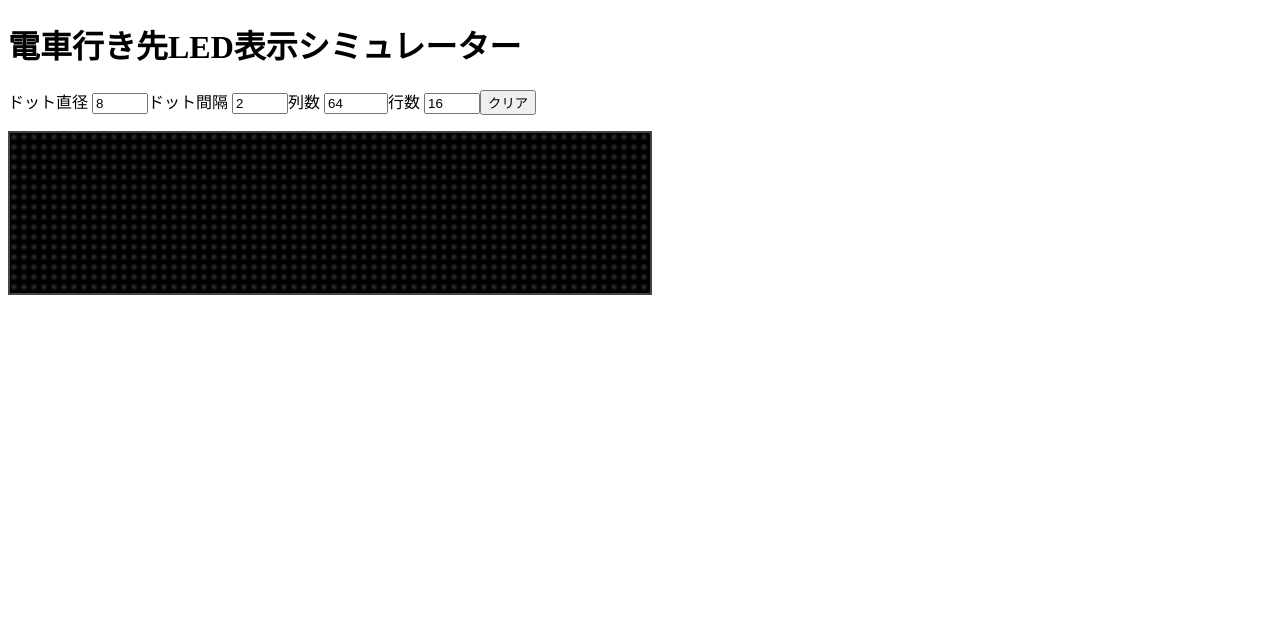
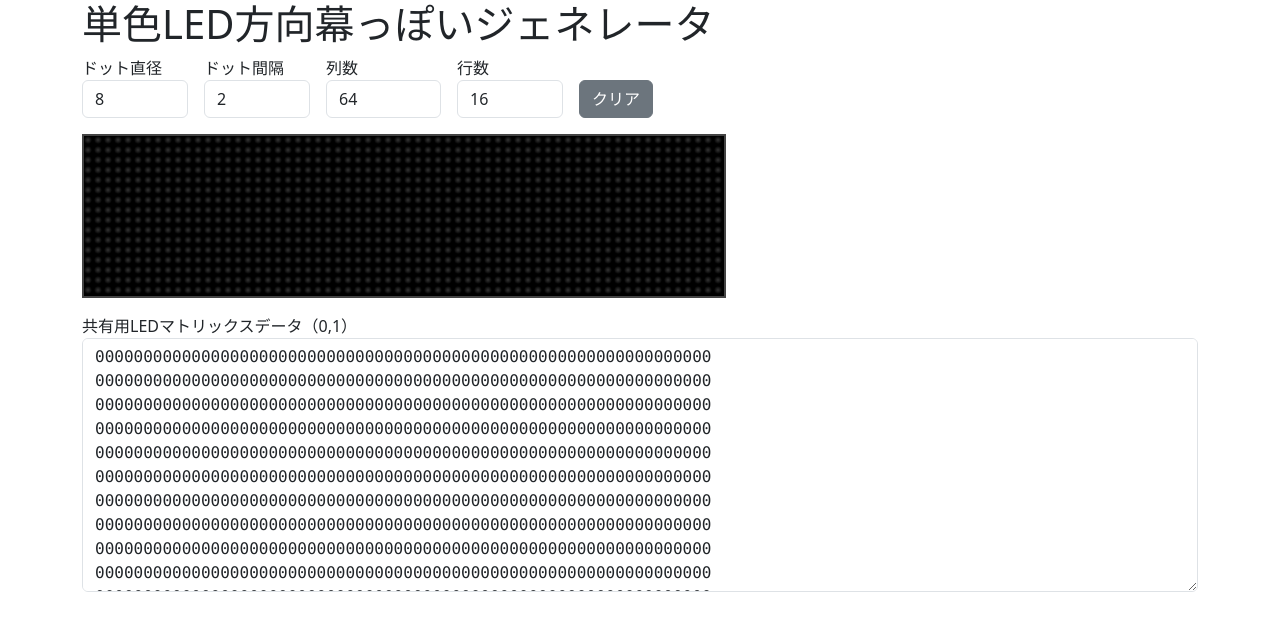
Before and after one commit to windyakin/direction-led-simulator, a Vue app: page / in a window 1280 px wide. Shown: the top 630 px of the page. Built offline with nearby package versions, Linux system fonts and the light colour scheme.

Commit message:
Bootstrap導入

```diff
--- a/index.html
+++ b/index.html
@@ -1,5 +1,5 @@
 <!doctype html>
-<html lang="en">
+<html lang="ja">
   <head>
     <meta charset="UTF-8" />
     <link rel="icon" type="image/svg+xml" href="/vite.svg" />
--- a/package.json
+++ b/package.json
@@ -12,8 +12,11 @@
     "vue": "^3.5.13"
   },
   "devDependencies": {
+    "@popperjs/core": "^2.11.8",
     "@vitejs/plugin-vue": "^5.2.3",
     "@vue/tsconfig": "^0.7.0",
+    "bootstrap": "^5.3.7",
+    "sass": "^1.89.2",
     "typescript": "~5.8.3",
     "vite": "^6.3.5",
     "vue-tsc": "^2.2.8"
--- a/src/App.vue
+++ b/src/App.vue
@@ -9,6 +9,40 @@ const rows = ref(16);
 // 2 次元配列（反応性）
 const grid = reactive<boolean[][]>([]);
 const canvas = ref({} as HTMLCanvasElement);
+
+// テキストエリア用のref
+const gridText = ref("");
+
+// grid -> テキスト変換
+const gridToText = () =>
+  grid.map(row => row.map(cell => (cell ? "1" : "0")).join("")).join("\n");
+// テキスト -> grid変換
+const textToGrid = (text: string) => {
+  const lines = text.split("\n");
+  for (let y = 0; y < rows.value; y++) {
+    const line = lines[y] || "";
+    for (let x = 0; x < cols.value; x++) {
+      grid[y][x] = line[x] === "1";
+    }
+  }
+  scheduleRender();
+};
+
+// gridの変更をテキストに反映
+watch(
+  () => grid.map(row => row.join("")),
+  () => {
+    gridText.value = gridToText();
+  },
+  { deep: true, immediate: true }
+);
+// テキストエリアの変更をgridに反映
+watch(
+  gridText,
+  (val) => {
+    textToGrid(val);
+  }
+);
 
 // ---- ユーティリティ ----
 const ensureGridSize = () => {
@@ -82,7 +116,7 @@ const scheduleRender = () => {
 };
 
 // ---- 座標→セル ----
-const cellFromEvent = e => {
+const cellFromEvent = (e: PointerEvent) => {
   const rect = canvas.value.getBoundingClientRect();
   const s = skip();
   const x = Math.floor((e.clientX - rect.left) / s);
@@ -95,7 +129,7 @@ const cellFromEvent = e => {
 let drawing = false;
 let drawState = false;
 
-const pointerDown = e => {
+const pointerDown = (e: PointerEvent) => {
   e.preventDefault();
   const cell = cellFromEvent(e);
   if (!cell) return;
@@ -104,7 +138,7 @@ const pointerDown = e => {
   drawing = true;
   scheduleRender();
 };
-const pointerMove = e => {
+const pointerMove = (e: PointerEvent) => {
   if (!drawing) return;
   const cell = cellFromEvent(e);
   if (!cell) return;
@@ -137,25 +171,40 @@ watch([rows, cols], () => { ensureGridSize(); scheduleRender(); });
 </script>
 
 <template>
+  <div class="container">
+    <div class="row">
+      <div class="col">
+        <h1>
+          単色LED方向幕っぽいジェネレータ
+        </h1>
 
-    <h1 class="text-xl font-bold">電車行き先LED表示シミュレーター</h1>
-
-    <div class="controls">
+        <div class="d-flex flex-wrap align-items-end mb-3 gap-3">
           <label>ドット直径
-        <input type="number" v-model.number="dotSize" min="2" max="20" />
+            <input type="number" v-model.number="dotSize" min="2" max="20" class="form-control" />
           </label>
           <label>ドット間隔
-        <input type="number" v-model.number="gap" min="2" max="20" />
+            <input type="number" v-model.number="gap" min="2" max="20" class="form-control">
           </label>
           <label>列数
-        <input type="number" v-model.number="cols" min="8" max="128" />
+            <input type="number" v-model.number="cols" min="8" max="128" class="form-control"/>
           </label>
           <label>行数
-        <input type="number" v-model.number="rows" min="4" max="64" />
+            <input type="number" v-model.number="rows" min="4" max="64" class="form-control"/>
           </label>
-      <button @click="clear">クリア</button>
+          <button @click="clear" class="btn btn-secondary">クリア</button>
         </div>
         <canvas ref="canvas"></canvas>
+        <div class="mt-3">
+          <label>共有用LEDマトリックスデータ（0,1）</label>
+          <textarea
+            v-model="gridText"
+            rows="10"
+            class="form-control font-monospace"
+          ></textarea>
+        </div>
+      </div>
+    </div>
+  </div>
 </template>
 
 <style scoped>
--- a/src/main.ts
+++ b/src/main.ts
@@ -1,5 +1,6 @@
 import { createApp } from 'vue'
-import './style.css'
+import 'bootstrap'
+import './style.scss'
 import App from './App.vue'
 
 createApp(App).mount('#app')
--- a/src/style.css
+++ /dev/null
@@ -1,7 +0,0 @@
-
-    canvas {
-      border: 2px solid #444;
-      background: #000;
-      display: block;
-      margin-top: 1rem;
-    }
--- /dev/null
+++ b/src/style.scss
@@ -0,0 +1,8 @@
+@import "bootstrap/scss/bootstrap";
+
+canvas {
+  border: 2px solid #444;
+  background: #000;
+  display: block;
+  margin-top: 1rem;
+}
```
Also changed, not shown: 1 other file (tests, documents, lock files or other folders). Lines whose indentation alone changed are shown as unchanged.
